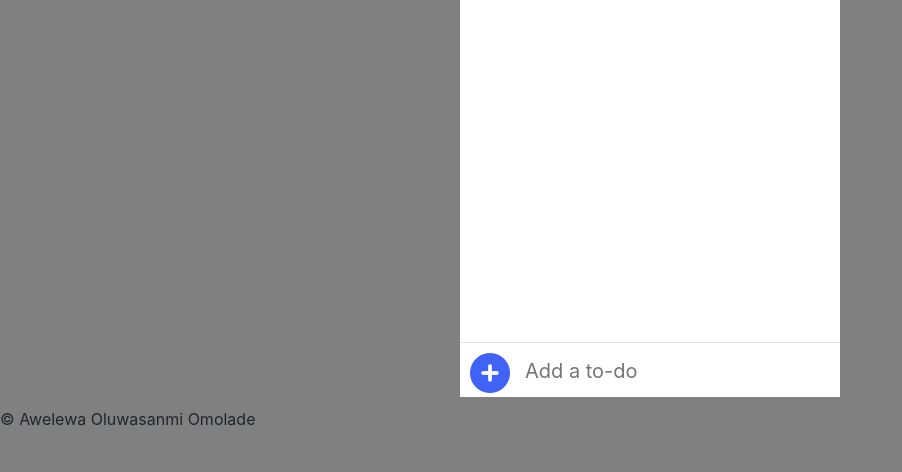
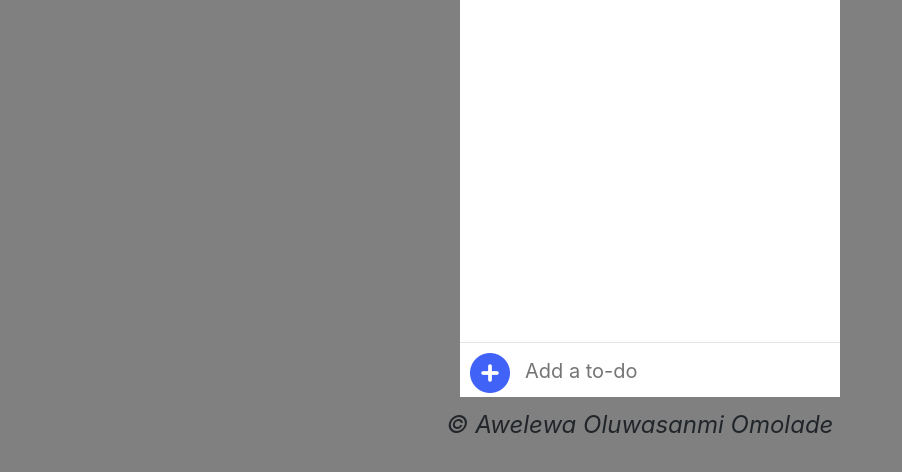
Before and after one commit to Sanmi01/To-Do-List, a plain HTML site: page index.html in a window 1280 px wide. Shown: the part 218-690 px from the top of the page, without its empty margins (0-902 px from the left). Drawn offline with nearby package versions, Linux system fonts and the light colour scheme.

Commit message:
Update styles.css

```diff
--- a/styles.css
+++ b/styles.css
@@ -155,3 +155,9 @@ header {
     left:15px;
     top:10px;
 }
+
+p {
+    text-align: center;
+    font-size: 1.5rem;
+    font-style: italic;
+}
```
